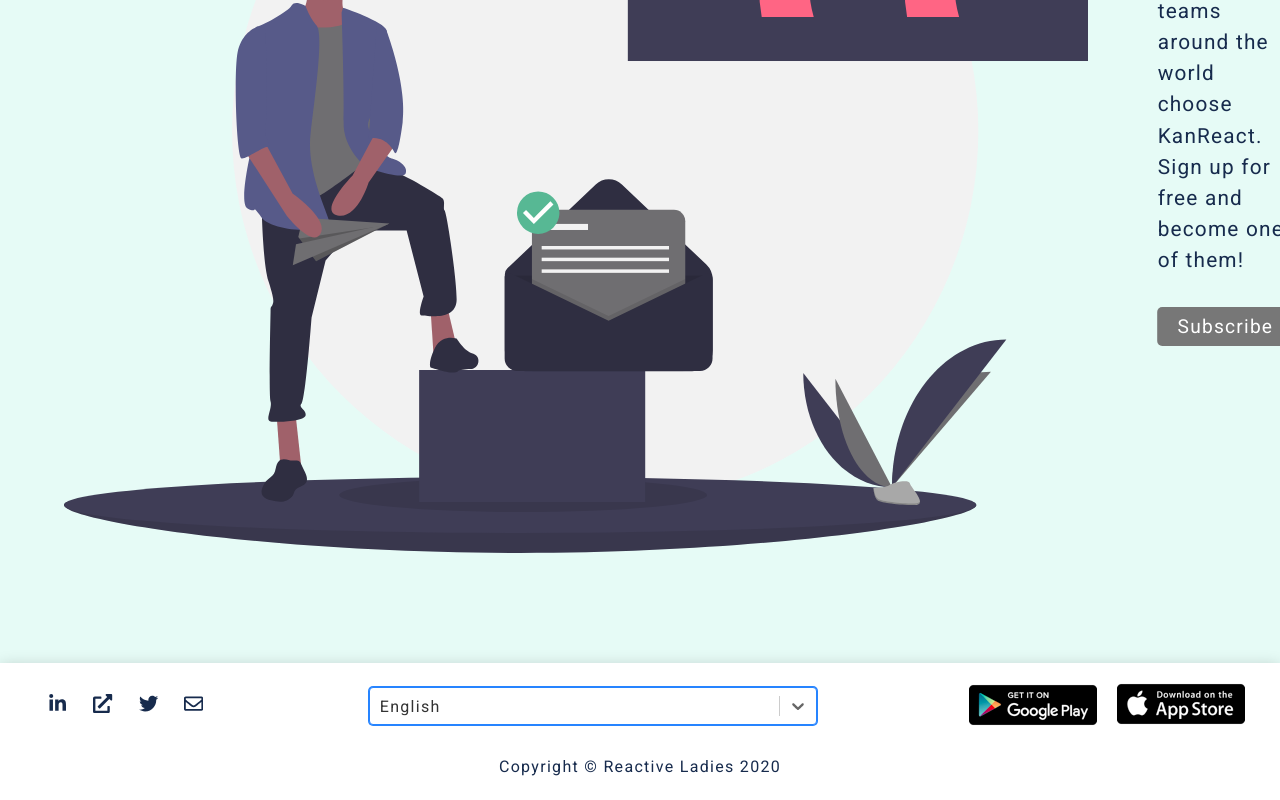
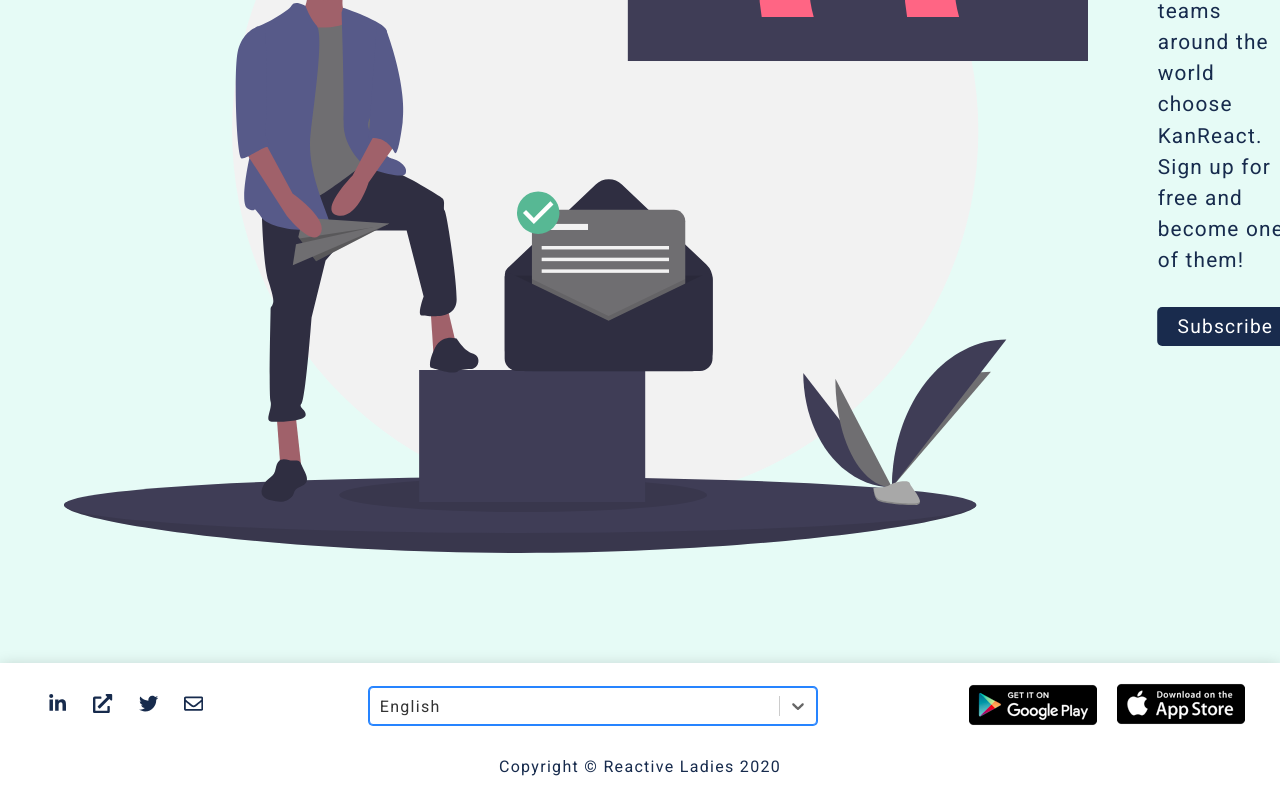
Before and after one commit to yuli-ana/reactive-ladies, a React (Create React App) app: page / in a window 1280 px wide. Shown: the part 2579-3379 px from the top of the page. Built offline with nearby package versions, Linux system fonts and the light colour scheme.

Commit message:
added landing changes

```diff
--- a/src/components/Footer.jsx
+++ b/src/components/Footer.jsx
@@ -20,6 +20,7 @@ const Footer = (props) => {
       title: 'Hang on for updates!',
       imageWidth: 400,
       imageHeight: 400,
+      confirmButtonColor: '#192B4D',
       text: `The app will be soon available in ${store}!`,
       confirmButtonText: 'Cool'
     })
--- a/src/components/Home.jsx
+++ b/src/components/Home.jsx
@@ -12,9 +12,24 @@ import {
   FaTwitter,
   FaReact
 } from 'react-icons/fa';
+import Swal from 'sweetalert2';
 
 
 function Home() {
+
+
+
+  const handleSubscribe = () => {
+    Swal.fire({
+      title: 'Hang on for updates!',
+      imageWidth: 400,
+      imageHeight: 400,
+      confirmButtonColor: '#192B4D',
+      text: 'You will be added to our subscription list once the app is released.',
+      confirmButtonText: 'OK'
+    })
+  }
+
     return (
       <div className='wrapper'>
         <section className='intro'>
@@ -80,7 +95,7 @@ function Home() {
           <img src={imgTwo} />
           <div className='subscribeText'>
             <p>Awesome teams around the world choose KanReact. Sign up for free and become one of them!</p>
-            <button type='button'><a href='https://www.oksanadev.com/' target='_blank' rel='noopener noreferrer'>Subscribe</a></button>
+            <button type='button' onClick={handleSubscribe}>Subscribe</button>
           </div>
           <img src={imgThree} />
         </section>
--- a/src/components/SelectLanguage.jsx
+++ b/src/components/SelectLanguage.jsx
@@ -20,6 +20,7 @@ function SelectLanguage() {
             imageUrl: parisImage,
             imageWidth: 200,
             imageHeight: 200,
+            confirmButtonColor: '#192B4D',
             text: `Restez à l'écoute pour les mises à jour! La version française sera bientôt disponible.`,
             confirmButtonText: `D'accord!`
           })
--- a/src/styles/partials/_footer.scss
+++ b/src/styles/partials/_footer.scss
@@ -69,9 +69,7 @@ footer {
       padding: 1rem;
   }
 
-//   .subscribeText button :hover, :focus {
 
-//   }
 
   .subscribeText a {
     color: white;
--- a/src/styles/partials/_home.scss
+++ b/src/styles/partials/_home.scss
@@ -162,6 +162,7 @@
     all: unset;
     padding: 10px 20px;
     background-color: #777;
+    background-color: #192B4D;
     color: #fff;
     font-size: 1.2rem;
     letter-spacing: 1.2px;
@@ -171,5 +172,9 @@
     transform: translateX(-50%);
     margin-top: 30px;
     cursor: pointer;
+      &:hover,
+      &:focus {
+        box-shadow: 0px 3px 15px rgba(0,0,0,0.2);
+    }
   }
 }
```
